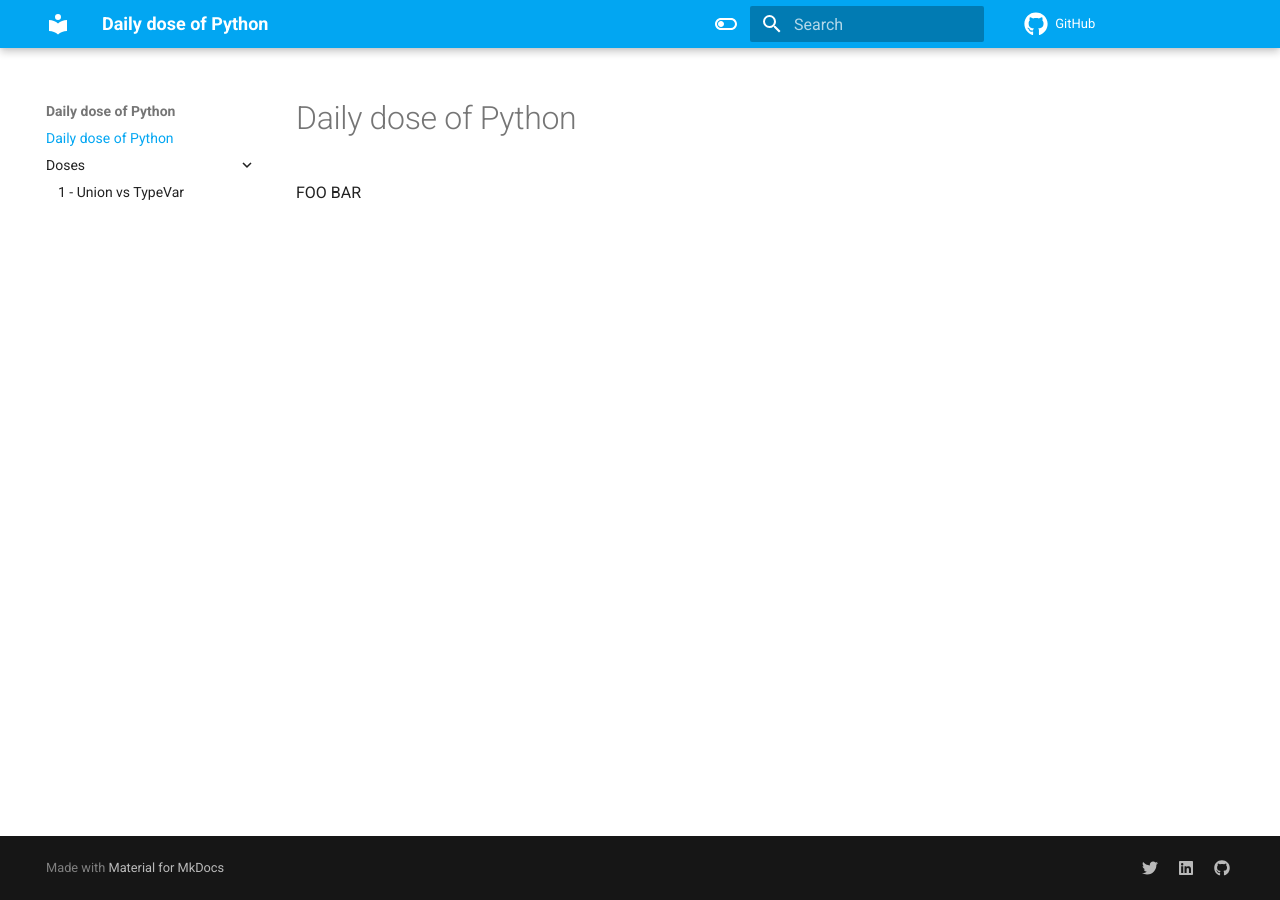
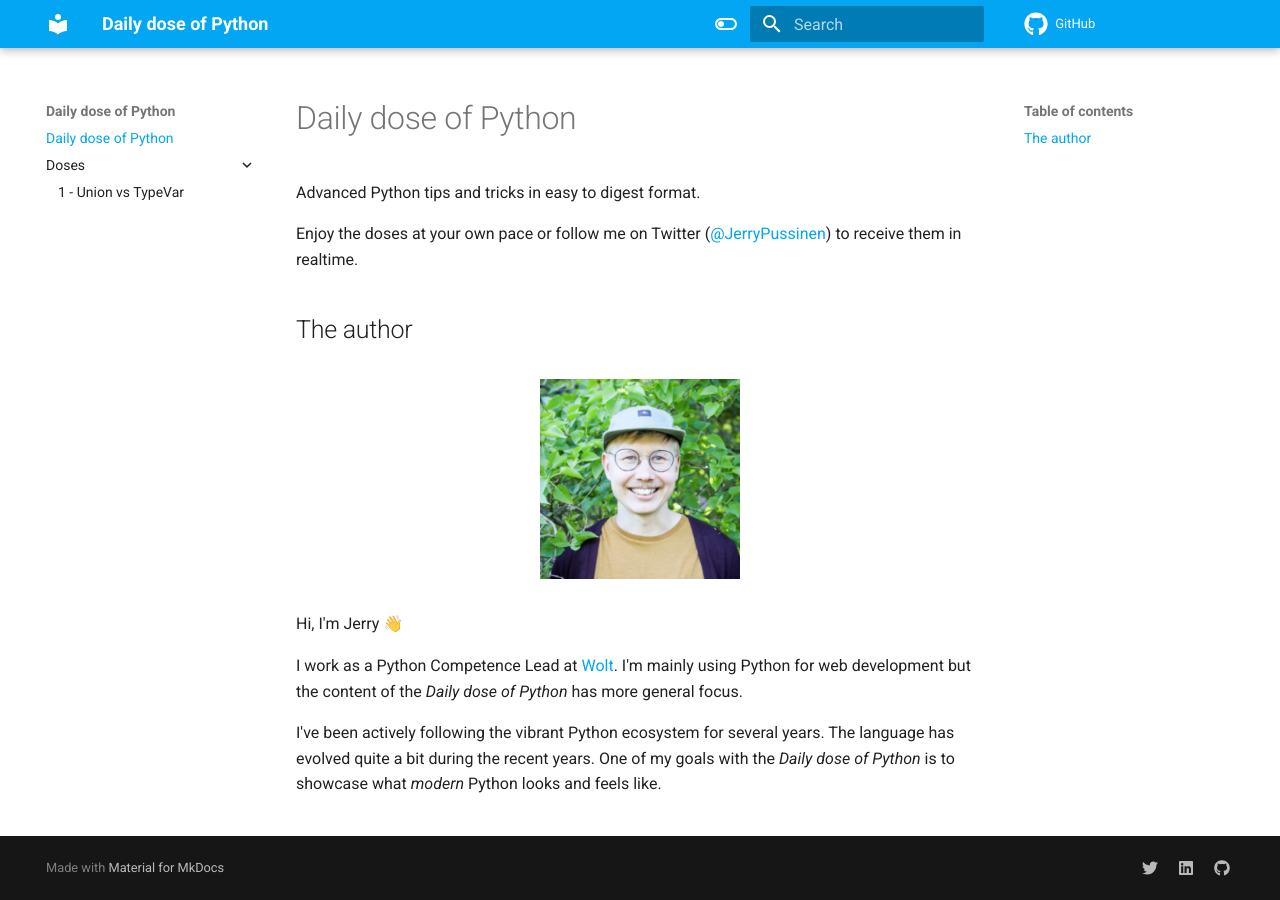
Before and after one commit to python254/dose-of-python, an MkDocs documentation site: the page built from docs/index.md, in a window 1280 px wide. Built offline with MkDocs 1.6.1 and Material for MkDocs 9.7.7, drawn with Linux system fonts in a browser that asks for light colours; comment, search, counter and statistics services are not loaded.

Commit message:
Add some content

```diff
--- a/docs/index.md
+++ b/docs/index.md
@@ -1,3 +1,18 @@
 # Daily dose of Python
 
-FOO BAR
+Advanced Python tips and tricks in easy to digest format.
+
+Enjoy the doses at your own pace or follow me on Twitter ([@JerryPussinen](https://twitter.com/JerryPussinen)) to receive them in realtime.
+
+## The author
+
+<figure markdown>
+  ![Jerry](./img/jerry.png){ width="200" }
+</figure>
+
+Hi, I'm Jerry 👋
+
+I work as a Python Competence Lead at [Wolt](https://wolt.com/). I'm mainly using Python for web development but the content of the _Daily dose of Python_ has more general focus.
+
+I've been actively following the vibrant Python ecosystem for several years. The language has evolved quite a bit during the recent years.
+One of my goals with the _Daily dose of Python_ is to showcase what _modern_ Python looks and feels like.
```
